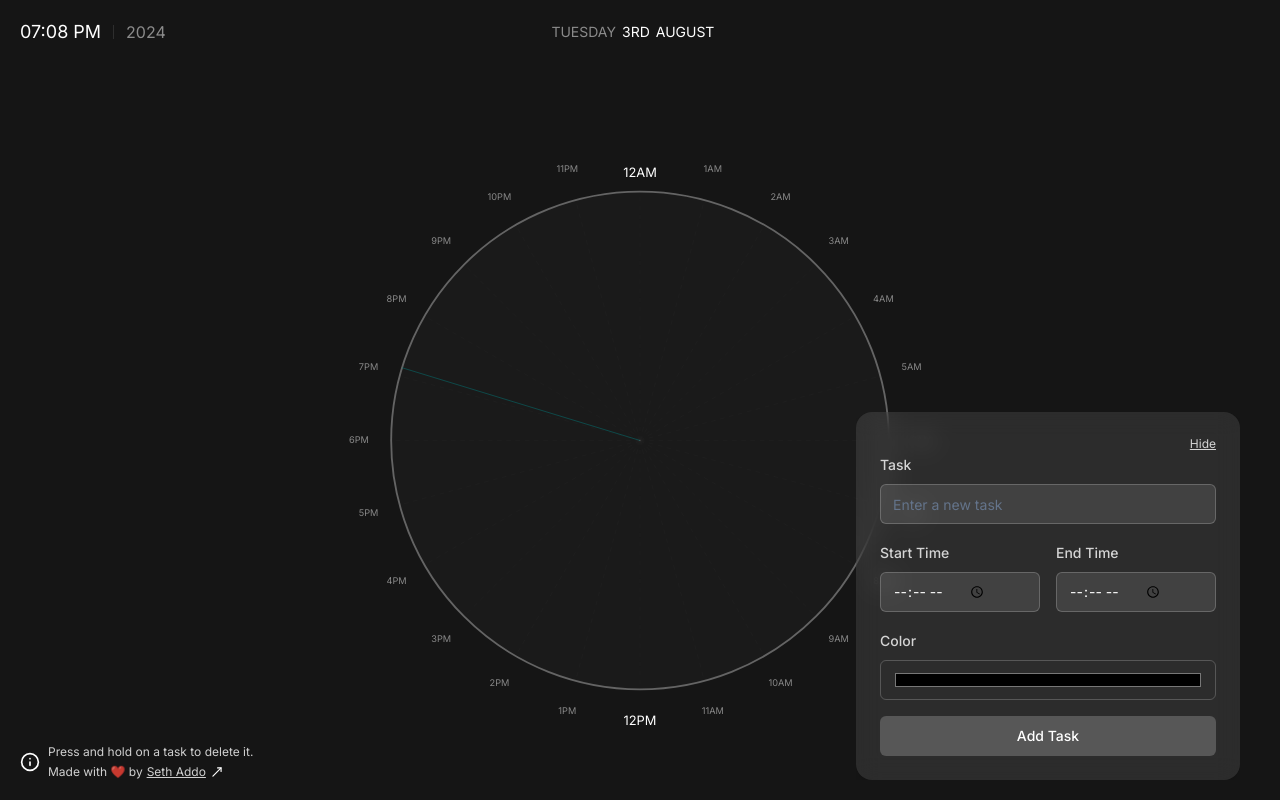
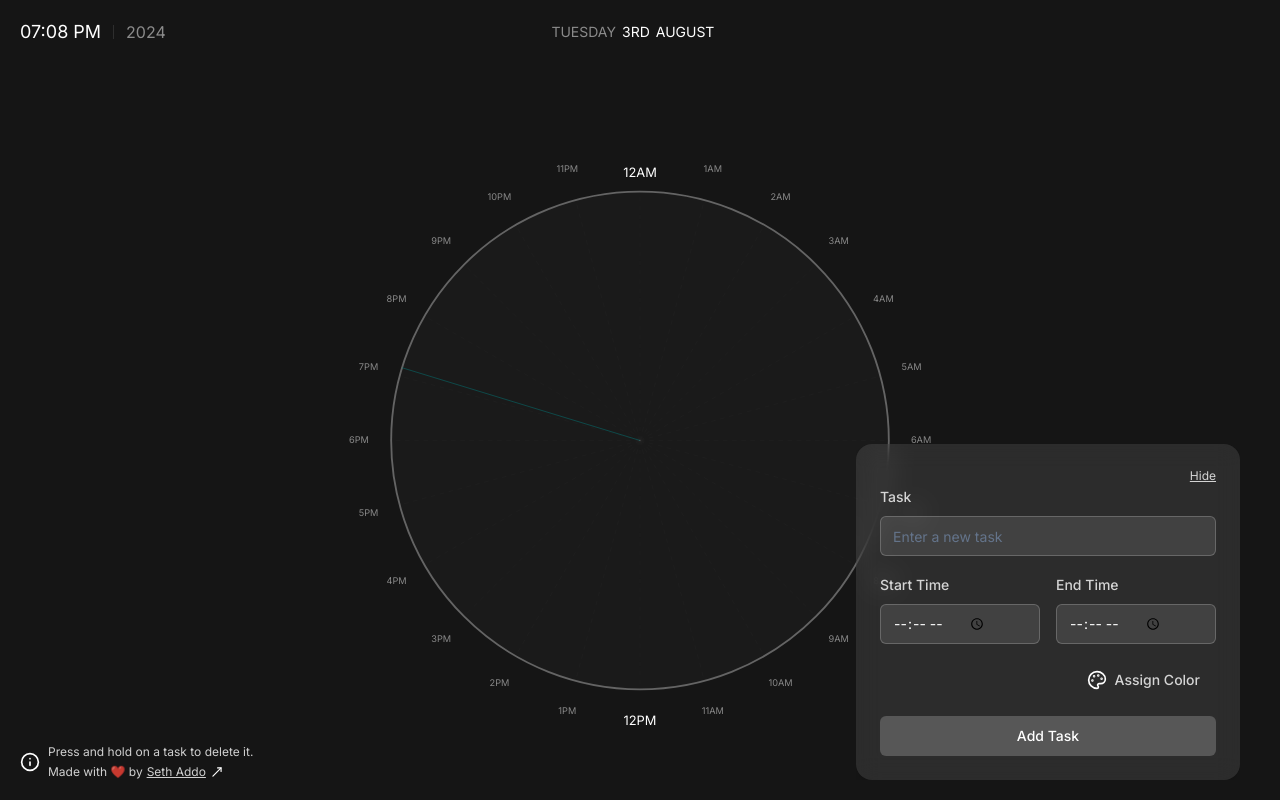
Before and after one commit to seths10/task-clock, a Next.js app: page / in a window 1280 px wide. Both pictures are taken after a click on the button 1214 px from the left and 756 px from the top of the page. Built offline with nearby package versions, Linux system fonts and the light colour scheme.

Commit message:
feat: make addition of color optional

```diff
--- a/app/page.tsx
+++ b/app/page.tsx
@@ -15,7 +15,7 @@ import {
 } from "@/components/ui/form";
 import { Input } from "@/components/ui/input";
 import { toast as sonner } from "sonner";
-import { AlarmClockPlus, Info, MoveUpRight } from "lucide-react";
+import { AlarmClockPlus, EyeOff, Info, MoveUpRight, Palette } from "lucide-react";
 import { AddTaskFormSchema } from "@/schema/schema";
 import { Task } from "@/types";
 import { get12HourTimeFrom24HourTime } from "@/lib/utils";
@@ -25,6 +25,7 @@ import Navbar from "@/components/navbar/navbar";
 export default function Home() {
   const [tasks, setTasks] = React.useState<Task[]>([]);
   const [isFormVisible, setIsFormVisible] = React.useState(false);
+  const [showColorInput, setShowColorInput] = React.useState(false);
 
   const form = useForm<z.infer<typeof AddTaskFormSchema>>({
     resolver: zodResolver(AddTaskFormSchema),
@@ -32,6 +33,7 @@ export default function Home() {
       task: "",
       startTime: "",
       endTime: "",
+      color: undefined,
     },
   });
 
@@ -66,11 +68,15 @@ export default function Home() {
       return new Date(new Date().setHours(hours, minutes, 0, 0));
     };
 
+    const generateRandomColor = () => {
+      return "#" + Math.floor(Math.random() * 16777215).toString(16);
+    };
+
     const newTask: Task = {
       text: data.task,
       startTime: parseTime(data.startTime),
       endTime: parseTime(data.endTime),
-      color: `${data.color}`,
+      color: data.color || generateRandomColor(),
     };
 
     setTasks([...tasks, newTask]);
@@ -176,15 +182,34 @@ export default function Home() {
                       )}
                     />
                   </div>
+
+                  <Button
+                    type="button"
+                    variant="link"
+                    onClick={() => setShowColorInput(!showColorInput)}
+                    className="flex items-center gap-2 float-right text-white/80 hover:text-white transition-colors duration-200"
+                  >
+                    {showColorInput ? (
+                      <EyeOff size={20} className="text-white" />
+                    ) : (
+                      <Palette size={20} className="text-white" />
+                    )}
+                    {showColorInput
+                      ? "Hide Color Input"
+                      : "Assign Color"}
+                  </Button>
+
+                  {showColorInput && (
                     <FormField
                       control={form.control}
                       name="color"
                       render={({ field }) => (
                         <FormItem className="w-full">
-                        <FormLabel className="text-white/80">Color</FormLabel>
+                          <FormLabel className="text-white/80">
+                            Color (optional)
+                          </FormLabel>
                           <FormControl>
                             <Input
-                            required
                               type="color"
                               {...field}
                               className="h-10 cursor-pointer bg-transparent border-white/20 rounded-md overflow-hidden"
@@ -194,6 +219,8 @@ export default function Home() {
                         </FormItem>
                       )}
                     />
+                  )}
+
                   <Button
                     type="submit"
                     className="w-full bg-white/20 hover:bg-white/30 text-white transition-colors duration-200"
--- a/schema/schema.ts
+++ b/schema/schema.ts
@@ -8,5 +8,5 @@ export const AddTaskFormSchema = z.object({
   endTime: z.string(),
   color: z.string().regex(/^#[0-9A-Fa-f]{6}$/, {
     message: "Invalid color format. Use #RRGGBB",
-  }),
+  }).optional(),
 });
```
Lines whose indentation alone changed are shown as unchanged.
